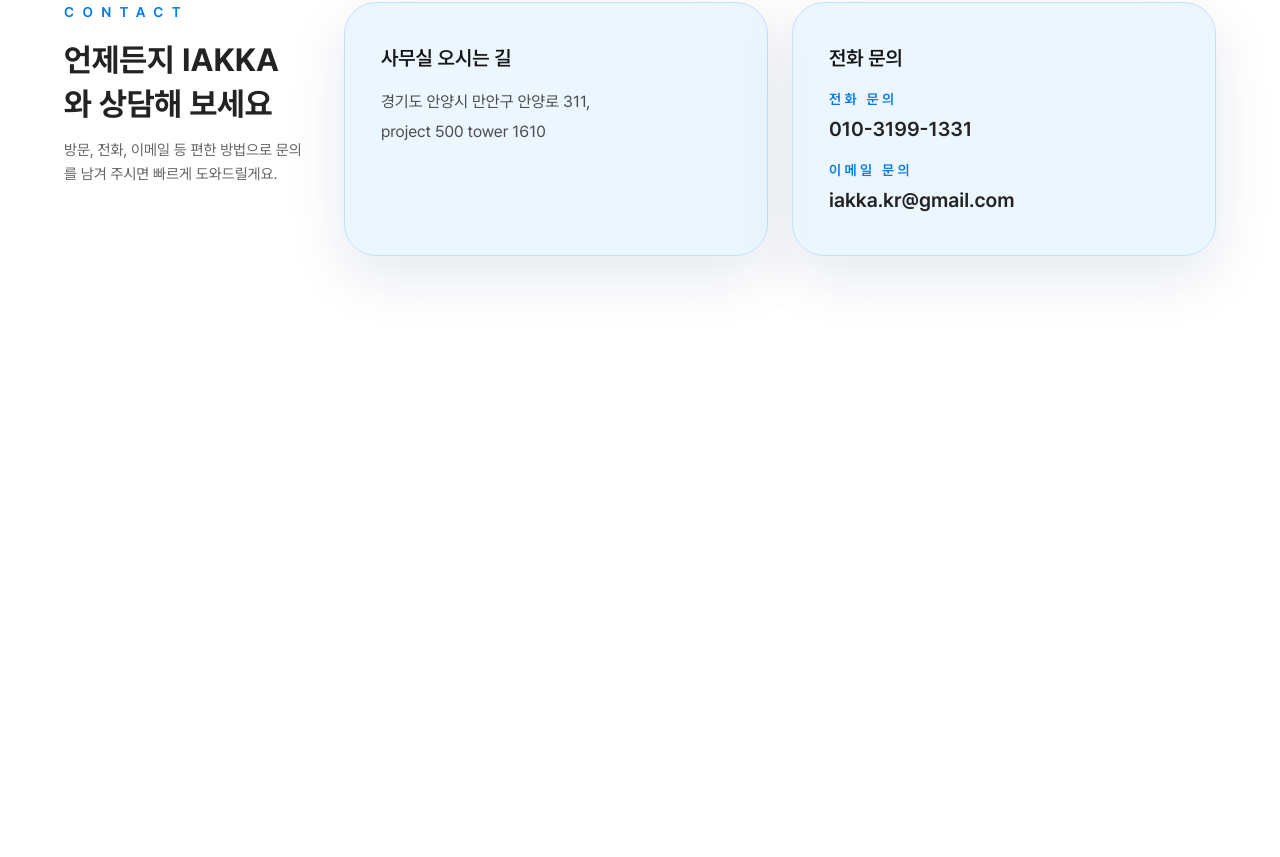
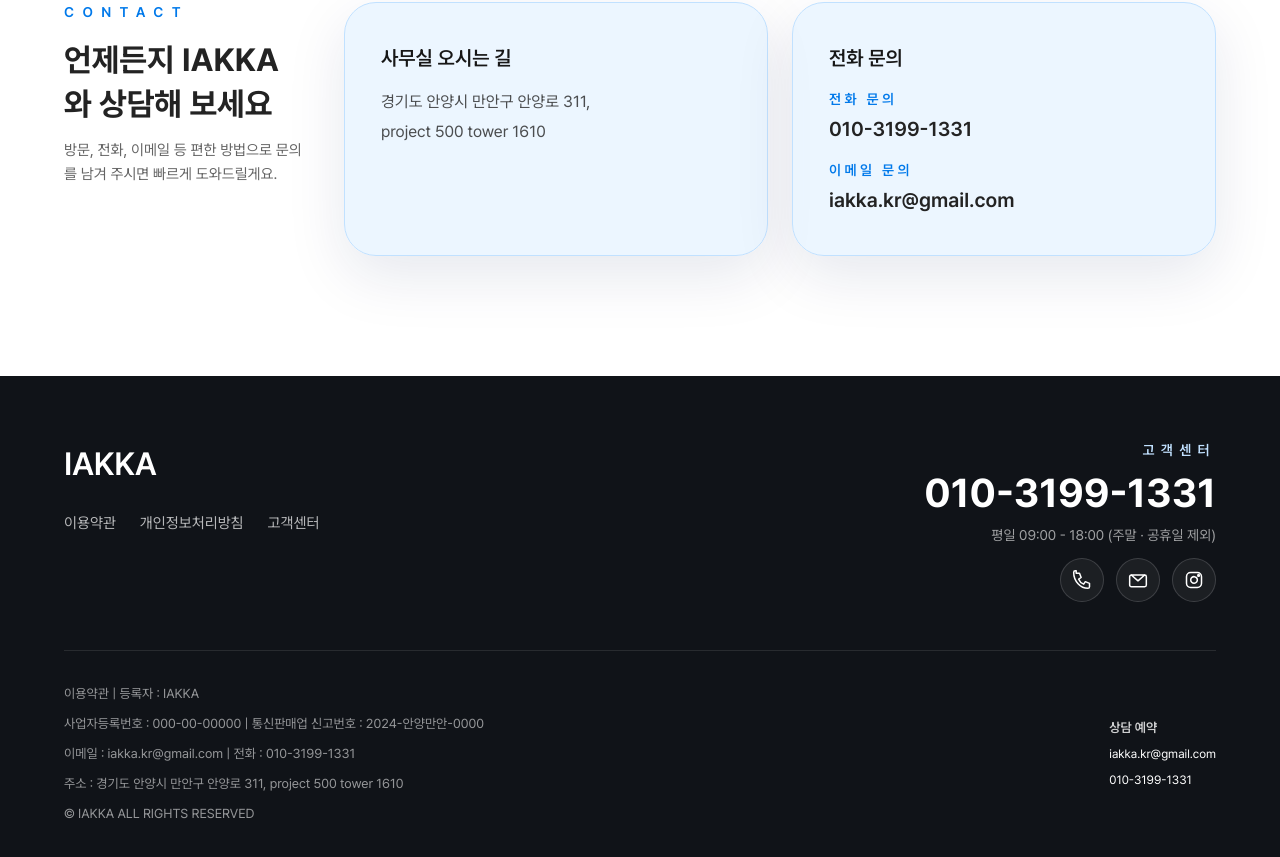
Before and after one commit to WithM2/iakkaweb, a Next.js app: page /ko in a window 1280 px wide. Shown: the part 6618-7475 px from the top of the page. Before the commit the page ends 6994 px from the top, so only its background shows below. Built offline with nearby package versions, Linux system fonts and the light colour scheme.

Commit message:
Add footer information panel to Korean homepage

```diff
--- a/src/app/ko/page.tsx
+++ b/src/app/ko/page.tsx
@@ -2,6 +2,7 @@ import Header from "@/components/common/Header";
 import AchievementHighlightsSection from "@/components/ko/AchievementHighlightsSection";
 import ReviewSection from "@/components/ReviewSection";
 import ContactSection from "@/components/ko/ContactSection";
+import Footer from "@/components/common/Footer";
 import LearningJourneySection from "@/components/ko/LearningJourneySection";
 import MentorShowcaseSection from "@/components/ko/MentorShowcaseSection";
 import PricingSection from "@/components/ko/PricingSection";
@@ -221,6 +222,8 @@ export default function PageKO() {
       <ReviewSection />
 
       <ContactSection />
+
+      <Footer />
     </>
   );
 }
--- /dev/null
+++ b/src/components/common/Footer.tsx
@@ -0,0 +1,148 @@
+import Link from "next/link";
+
+const FOOTER_LINKS = [
+  { label: "이용약관", href: "#!" },
+  { label: "개인정보처리방침", href: "#!" },
+  { label: "고객센터", href: "/contact" },
+];
+
+const COMPANY_DETAILS = [
+  "이용약관 | 등록자 : IAKKA",
+  "사업자등록번호 : 000-00-00000 | 통신판매업 신고번호 : 2024-안양만안-0000",
+  "이메일 : iakka.kr@gmail.com | 전화 : 010-3199-1331",
+  "주소 : 경기도 안양시 만안구 안양로 311, project 500 tower 1610",
+  "© IAKKA ALL RIGHTS RESERVED",
+];
+
+const CONTACT_CHANNELS = [
+  {
+    label: "전화 연결",
+    href: "tel:01031991331",
+    icon: (
+      <svg
+        aria-hidden
+        viewBox="0 0 24 24"
+        className="h-5 w-5"
+        fill="none"
+        stroke="currentColor"
+        strokeWidth={1.8}
+      >
+        <path
+          strokeLinecap="round"
+          strokeLinejoin="round"
+          d="M5 4h4l2 5-3 2c1 2.5 3.5 5 6 6l2-3 5 2v4c0 1.1-.9 2-2 2C10.4 22 2 13.6 2 3c0-1.1.9-2 2-2h1z"
+        />
+      </svg>
+    ),
+  },
+  {
+    label: "이메일 보내기",
+    href: "mailto:iakka.kr@gmail.com",
+    icon: (
+      <svg
+        aria-hidden
+        viewBox="0 0 24 24"
+        className="h-5 w-5"
+        fill="none"
+        stroke="currentColor"
+        strokeWidth={1.8}
+      >
+        <path
+          strokeLinecap="round"
+          strokeLinejoin="round"
+          d="M4 6h16a2 2 0 0 1 2 2v10a2 2 0 0 1-2 2H4a2 2 0 0 1-2-2V8a2 2 0 0 1 2-2zm16 0-8 7-8-7"
+        />
+      </svg>
+    ),
+  },
+  {
+    label: "인스타그램 열기",
+    href: "https://www.instagram.com/iakka/",
+    icon: (
+      <svg
+        aria-hidden
+        viewBox="0 0 24 24"
+        className="h-5 w-5"
+        fill="none"
+        stroke="currentColor"
+        strokeWidth={1.8}
+      >
+        <rect x={3} y={3} width={18} height={18} rx={5} ry={5} />
+        <path d="M16 11.37A4 4 0 1 1 12.63 8 4 4 0 0 1 16 11.37z" />
+        <circle cx={17.5} cy={6.5} r={1} />
+      </svg>
+    ),
+  },
+];
+
+export default function Footer() {
+  return (
+    <footer className="w-full bg-[#101318] text-white">
+      <div className="mx-auto w-full max-w-[1200px] px-5 py-14 md:px-6 md:py-16">
+        <div className="flex flex-col gap-10 md:flex-row md:items-start md:justify-between">
+          <div className="space-y-6 md:max-w-[420px]">
+            <p className="text-[26px] font-semibold tracking-[-0.01em] text-white md:text-[32px]">IAKKA</p>
+            <nav className="flex flex-wrap gap-x-6 gap-y-3 text-[14px] text-white/70 md:text-[15px]">
+              {FOOTER_LINKS.map(({ label, href }) => (
+                <Link
+                  key={label}
+                  href={href}
+                  className="transition-colors hover:text-white"
+                  aria-label={label}
+                >
+                  {label}
+                </Link>
+              ))}
+            </nav>
+          </div>
+
+          <div className="space-y-3 md:text-right">
+            <p className="text-[13px] font-semibold uppercase tracking-[0.45em] text-main-300 md:text-[14px]">
+              고객센터
+            </p>
+            <p className="text-[32px] font-bold leading-none text-white md:text-[40px]">
+              010-3199-1331
+            </p>
+            <p className="text-[13px] text-white/60 md:text-[14px]">
+              평일 09:00 - 18:00 (주말 · 공휴일 제외)
+            </p>
+            <div className="flex gap-3 md:justify-end">
+              {CONTACT_CHANNELS.map(({ href, icon, label }) => (
+                <a
+                  key={label}
+                  href={href}
+                  target={href.startsWith("http") ? "_blank" : undefined}
+                  rel={href.startsWith("http") ? "noreferrer" : undefined}
+                  aria-label={label}
+                  className="flex h-11 w-11 items-center justify-center rounded-full border border-white/15 bg-white/5 text-white transition-colors hover:border-white/30 hover:bg-white/10"
+                >
+                  {icon}
+                </a>
+              ))}
+            </div>
+          </div>
+        </div>
+
+        <div className="mt-12 h-px bg-white/10" />
+
+        <div className="mt-8 flex flex-col gap-6 md:flex-row md:items-center md:justify-between">
+          <div className="space-y-2 text-[12px] leading-[20px] text-white/55 md:text-[13px] md:leading-[22px]">
+            {COMPANY_DETAILS.map((line) => (
+              <p key={line}>{line}</p>
+            ))}
+          </div>
+
+          <div className="flex flex-col items-start gap-2 text-[12px] text-white/60 md:text-right">
+            <span className="font-semibold text-white/80 md:text-[13px]">상담 예약</span>
+            <a className="text-white hover:text-main-300" href="mailto:iakka.kr@gmail.com">
+              iakka.kr@gmail.com
+            </a>
+            <a className="text-white hover:text-main-300" href="tel:01031991331">
+              010-3199-1331
+            </a>
+          </div>
+        </div>
+      </div>
+    </footer>
+  );
+}
```
